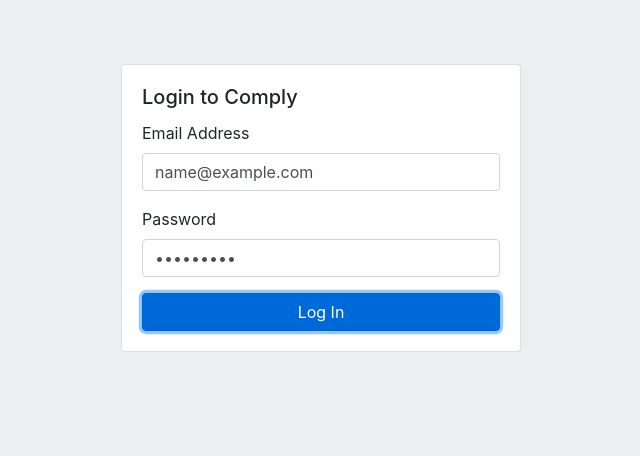
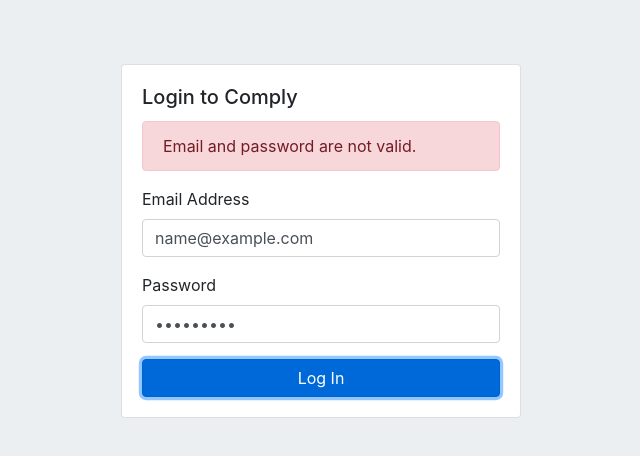
Before and after one commit to hnetzer/comply-frontend, a React (Create React App) app: page /login in a window 1280 px wide. Both pictures are taken after typing "name@example.com", "Sample123" into the empty fields and a click on the button "Log In". Shown: the top 456 px of the page, without its empty margins (319-959 px from the left). Built offline with nearby package versions, Linux system fonts and the light colour scheme; no server answers.

Commit message:
show server error when login fails

```diff
--- a/src/components/molecules/AccountMenu.js
+++ b/src/components/molecules/AccountMenu.js
@@ -3,7 +3,6 @@
 import { navigate } from "@reach/router"
 
 import Dropdown from 'react-bootstrap/Dropdown'
-import NavDropdown from 'react-bootstrap/NavDropdown'
 
 import { faUser } from "@fortawesome/free-solid-svg-icons";
 import { FontAwesomeIcon } from '@fortawesome/react-fontawesome';
--- a/src/forms/loginForm.js
+++ b/src/forms/loginForm.js
@@ -4,8 +4,8 @@
 
 // Bootstrap components
 import Form from 'react-bootstrap/Form';
-import Col from 'react-bootstrap/Col';
 import Button from 'react-bootstrap/Button';
+import Alert from 'react-bootstrap/Alert';
 
 const LoginForm = (props) => {
   const [validated] = useState(false);
@@ -19,7 +19,15 @@
     return errors;
   }
 
+  const renderServerError = () => {
+    if (!props.error) return null;
     return (
+      <Alert variant="danger">{props.error}</Alert>
+    );
+  }
+  return (
+    <>
+      {renderServerError()}
     <Formik
       initialValues={props.initialValues}
       validate={handleValidation}
@@ -60,6 +68,7 @@
         </Form>
       )}
     </Formik>
+  </>
   );
 }
 
--- a/src/network/api.js
+++ b/src/network/api.js
@@ -1,4 +1,4 @@
-const BASE_URI = 'https://comply-api.herokuapp.com';
+const BASE_URI = 'http://localhost:8080';
 
 export const createAccount = async (data) => {
   try {
--- a/src/screens/LoginScreen.js
+++ b/src/screens/LoginScreen.js
@@ -1,8 +1,7 @@
-import React from 'react';
+import React, { useState } from 'react';
 import { connect } from 'react-redux';
 import { navigate } from "@reach/router"
 
-import Button from 'react-bootstrap/Button';
 import Card from 'react-bootstrap/Card';
 
 import styles from './Website.module.css'
@@ -13,6 +12,7 @@
 import { LoginForm } from 'forms'
 
 const LoginScreen = (props) => {
+  const [error, setError] = useState(null);
 
   const initialFormValues = {
     email: '',
@@ -26,7 +26,8 @@
       props.dispatch(login(response))
       navigate('/home')
     } catch (err) {
-      alert(err.message)
+      console.log(err)
+      setError('Email and password are not valid.')
     }
   }
 
@@ -41,7 +42,9 @@
           <Card.Title>Login to Comply</Card.Title>
           <LoginForm
             initialValues={initialFormValues}
-            handleSubmit={handleSubmit} />
+            handleSubmit={handleSubmit}
+            error={error}
+            />
         </Card.Body>
       </Card>
     </div>
```
Lines whose indentation alone changed are shown as unchanged.
